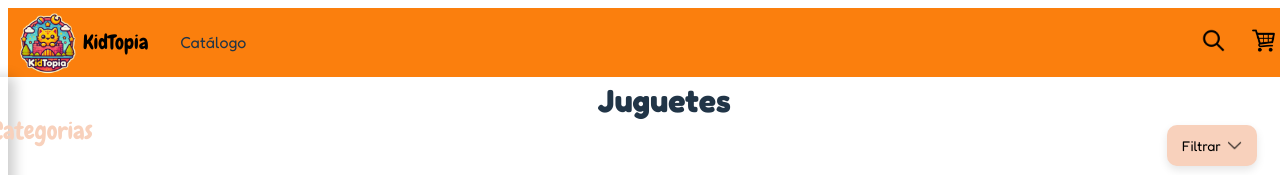
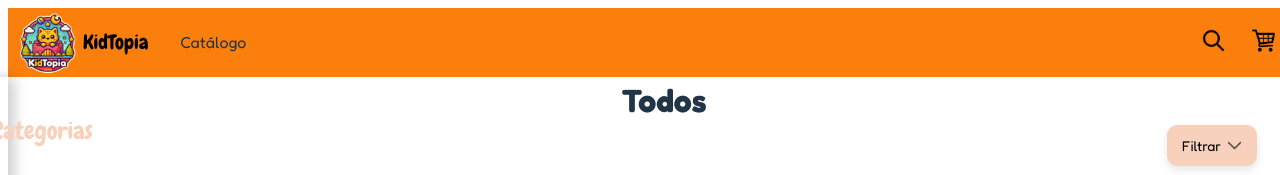
Before and after one commit to Equipo15-Hackathon/fronted-Kidtopia, a React (Vite) app: page / in a window 1280 px wide. Shown: the top 175 px of the page. Built offline with nearby package versions, Linux system fonts and the light colour scheme; some icons are missing.

Commit message:
feat: sidebar filter functionality implemented

```diff
--- a/src/views/CatalogView/CatalogView.jsx
+++ b/src/views/CatalogView/CatalogView.jsx
@@ -7,34 +7,37 @@ import SideBar from '../../components/SideBar/SideBar';
 
 const CatalogView = () => {
   const [open, setOpen] = useState(false);
+  const [selectedCategory, setSelectedCategory] = useState(null);
+
     const products = [
-        { name: "Muñeca", price: 10.99, image: "/img/doll.png", ageRange: "3-5 años", brand: "Mattel" },
-        { name: "Carro", price: 15.50, image: "/img/cart-toy.png", ageRange: "0-2 años", brand: "Hasbro" },
-        { name: "Coche", price: 19.99, image: "/img/car.png", ageRange: "6-8 años", brand: "Fisher-Price" },
-        { name: "Patata", price: 10.99, image: "/img/doll.png", ageRange: "9-12 años", brand: "Lego" },
-        { name: "Patata1", price: 15.50, image: "/img/cart-toy.png", ageRange: "0-2 años", brand: "Playmobil" },
-        { name: "Patata2", price: 19.99, image: "/img/car.png", ageRange: "6-8 años", brand: "Barbie" },
-        { name: "Patata3", price: 10.99, image: "/img/doll.png", ageRange: "3-5 años", brand: "Mattel" },
-        { name: "Patata4", price: 15.50, image: "/img/cart-toy.png", ageRange: "9-12 años", brand: "Hasbro" },
-        { name: "Patata5", price: 19.99, image: "/img/car.png", ageRange: "6-8 años", brand: "Playmobil" },
-        { name: "Patata6", price: 10.99, image: "/img/doll.png", ageRange: "3-5 años", brand: "Mattel" },
-        { name: "Patata7", price: 15.50, image: "/img/cart-toy.png", ageRange: "0-2 años", brand: "Hasbro" },
-        { name: "Patata8", price: 19.99, image: "/img/car.png", ageRange: "9-12 años", brand: "Fisher-Price" },
+        { category: "Muñecas y Figuras de Acción", name: "Muñeca", price: 10.99, image: "/img/doll.png", ageRange: "3-5 años", brand: "Mattel" },
+        { category: "Juegos de Mesa", name: "Carro", price: 15.50, image: "/img/cart-toy.png", ageRange: "0-2 años", brand: "Hasbro" },
+        { category: "Vehículos y Pistas", name: "Coche", price: 19.99, image: "/img/car.png", ageRange: "6-8 años", brand: "Fisher-Price" },
+        { category: "Juegos de Construcción", name: "Patata", price: 10.99, image: "/img/doll.png", ageRange: "9-12 años", brand: "Lego" },
+        { category: "Juguetes Educativos", name: "Patata1", price: 15.50, image: "/img/cart-toy.png", ageRange: "0-2 años", brand: "Playmobil" },
+        { category: "Juguetes Electrónicos", name: "Patata2", price: 19.99, image: "/img/car.png", ageRange: "6-8 años", brand: "Barbie" },
+        { category: "Peluches y Marionetas", name: "Patata3", price: 10.99, image: "/img/doll.png", ageRange: "3-5 años", brand: "Mattel" },
+        { category: "Arte y Manualidades", name: "Patata4", price: 15.50, image: "/img/cart-toy.png", ageRange: "9-12 años", brand: "Hasbro" },
+        { category: "Instrumentos Musicales", name: "Patata5", price: 19.99, image: "/img/car.png", ageRange: "6-8 años", brand: "Playmobil" },
+        { category: "Muñecas y Figuras de Acción", name: "Patata6", price: 10.99, image: "/img/doll.png", ageRange: "3-5 años", brand: "Mattel" },
+        { category: "Muñecas y Figuras de Acción", name: "Patata7", price: 15.50, image: "/img/cart-toy.png", ageRange: "0-2 años", brand: "Hasbro" },
+        { category: "Muñecas y Figuras de Acción", name: "Patata8", price: 19.99, image: "/img/car.png", ageRange: "9-12 años", brand: "Fisher-Price" },
 
     ];
 
   const { filteredProducts, filterProducts, resetFilters } = useFilters(products);
-  const categoryTitle = ["Juguetes"];
-
+  const productsToDisplay = selectedCategory
+  ? filteredProducts.filter(product => product.category === selectedCategory)
+  : filteredProducts;
   return (
       <div className={`catalog-view ${open ? "sidebar-open" : ""}`}>
-        <SideBar open={open} setOpen={setOpen}/>
+        <SideBar open={open} setOpen={setOpen} setSelectedCategory={setSelectedCategory}/>
         <div className="catalog-container">
-          <h1 className="category-title">{categoryTitle}</h1>
+          <h1 className="category-title">{selectedCategory || "Todos"}</h1>
           <Filter filterProducts={filterProducts} resetFilters={resetFilters}/>
 
           <div className="products-container">
-            {filteredProducts.map((product) => (
+            {productsToDisplay.map((product) => (
               <ProductCard key={product.name} {...product} />
             ))}
           </div>
```
